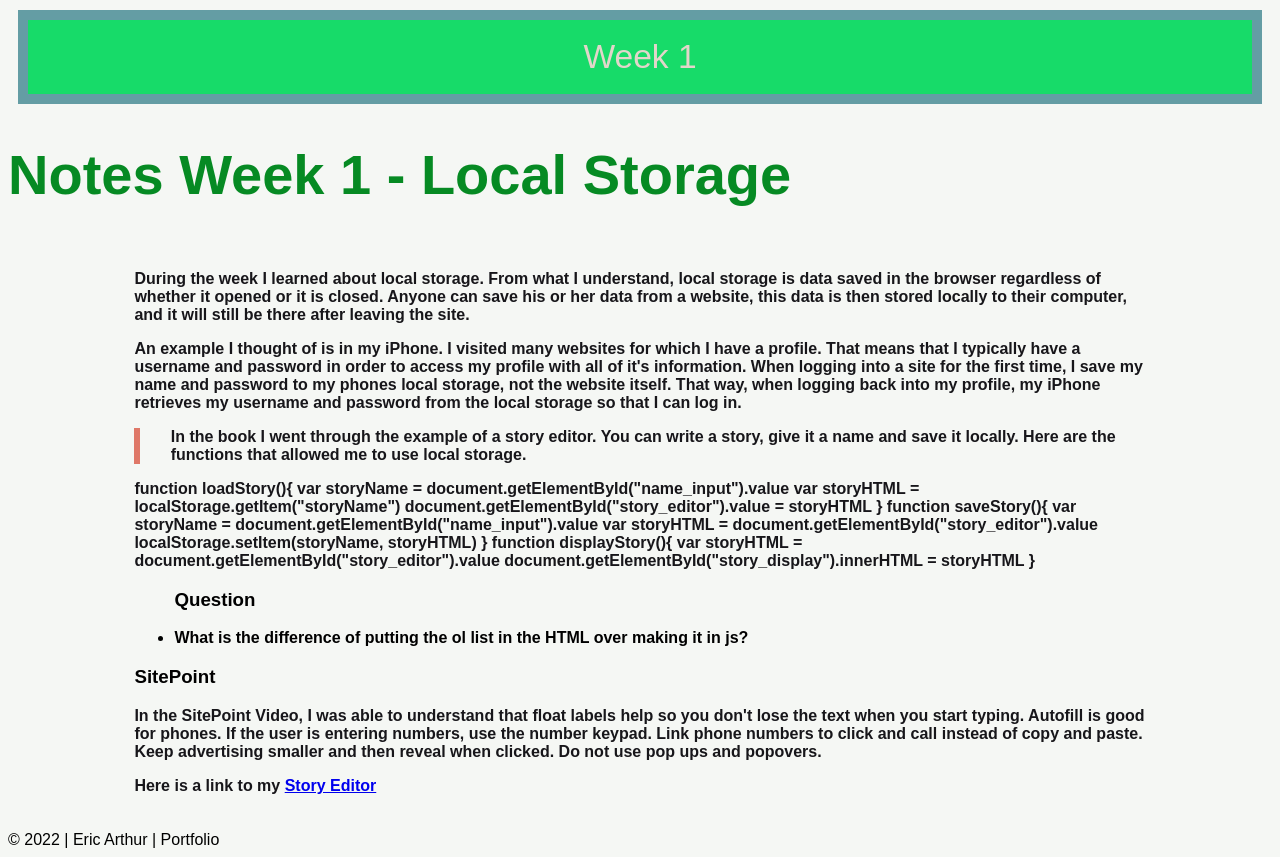
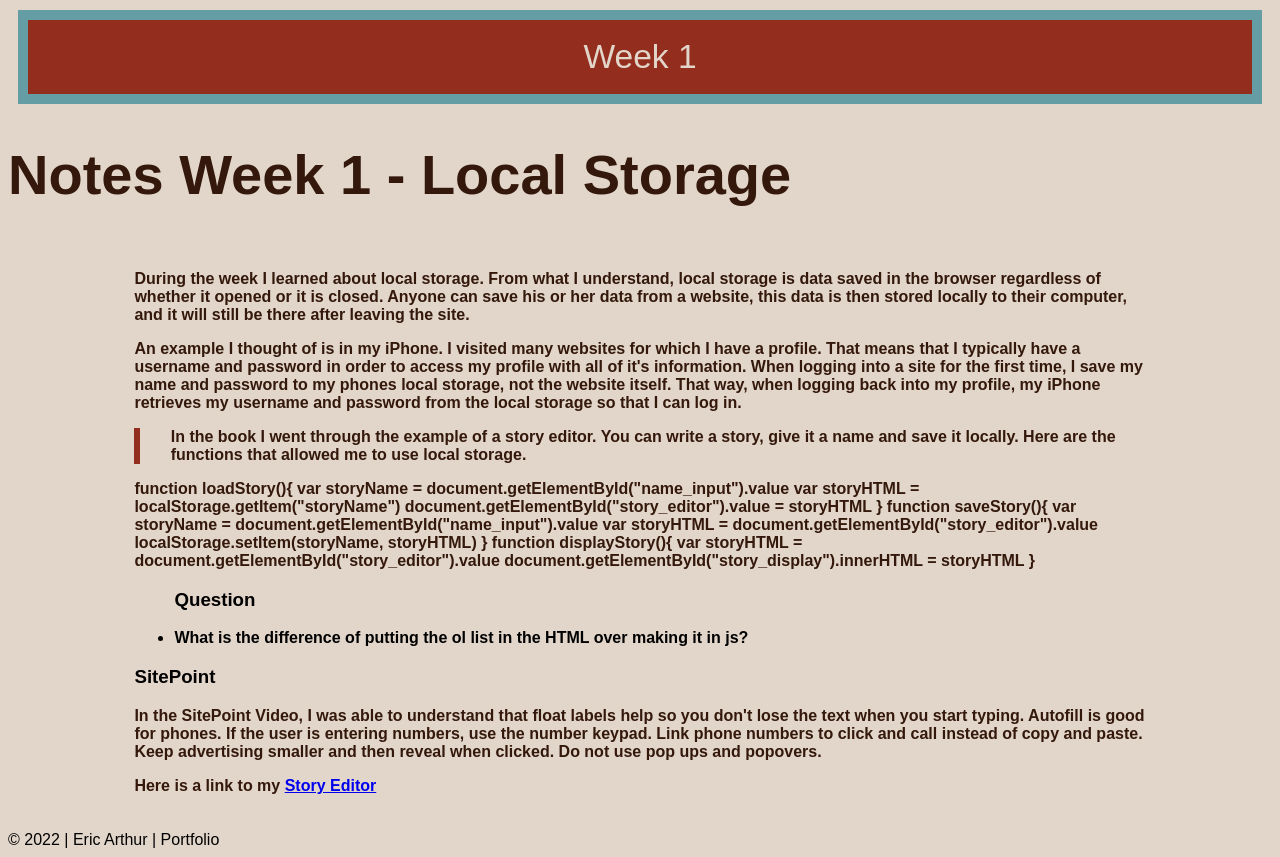
Before and after one commit to arthureric/WDD-330, a plain HTML site: page week1/notes.html in a window 1280 px wide. Drawn offline with Linux system fonts and the light colour scheme.

Commit message:
Update main.css

```diff
--- a/week1/main.css
+++ b/week1/main.css
@@ -1,5 +1,5 @@
 body	{
-	background-color: #f5f7f4;
+	background-color: #E2D6CA;
 	font-family: 'Josefin Sans', sans-serif;
 }
 
@@ -16,17 +16,17 @@ main {
 }
 
 header	{
-	color: #068a23;
+	color: #33180B;
 	font-size: 28px;
 }
 
 p	{
-	color: #17161a;
+	color: #33180B;
 	font-size: 16px;
 }
 
 p:nth-of-type(3)	{
-	border-left: 6px solid #df7868;
+	border-left: 6px solid #932D1D;
 	padding-left: 3%;
 }
 
@@ -39,7 +39,7 @@ nav ul li {
     border: 10px solid #649DA4;
     padding: 18px;
     margin: 10px;
-    background-color: #17db69;
+    background-color: #932D1D;
     transition: all 0.8s;
     font-size: 120%;
 }
```
